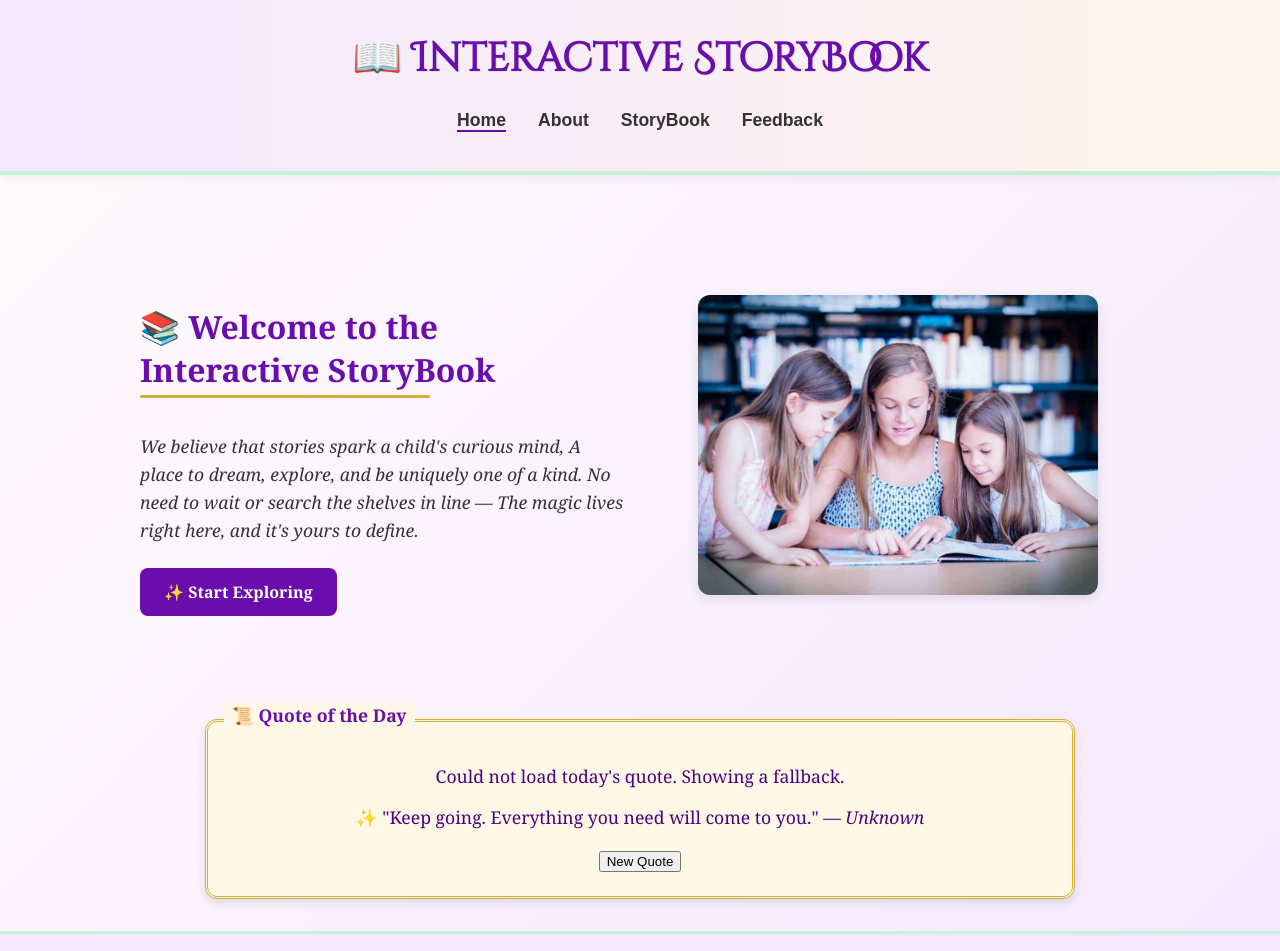
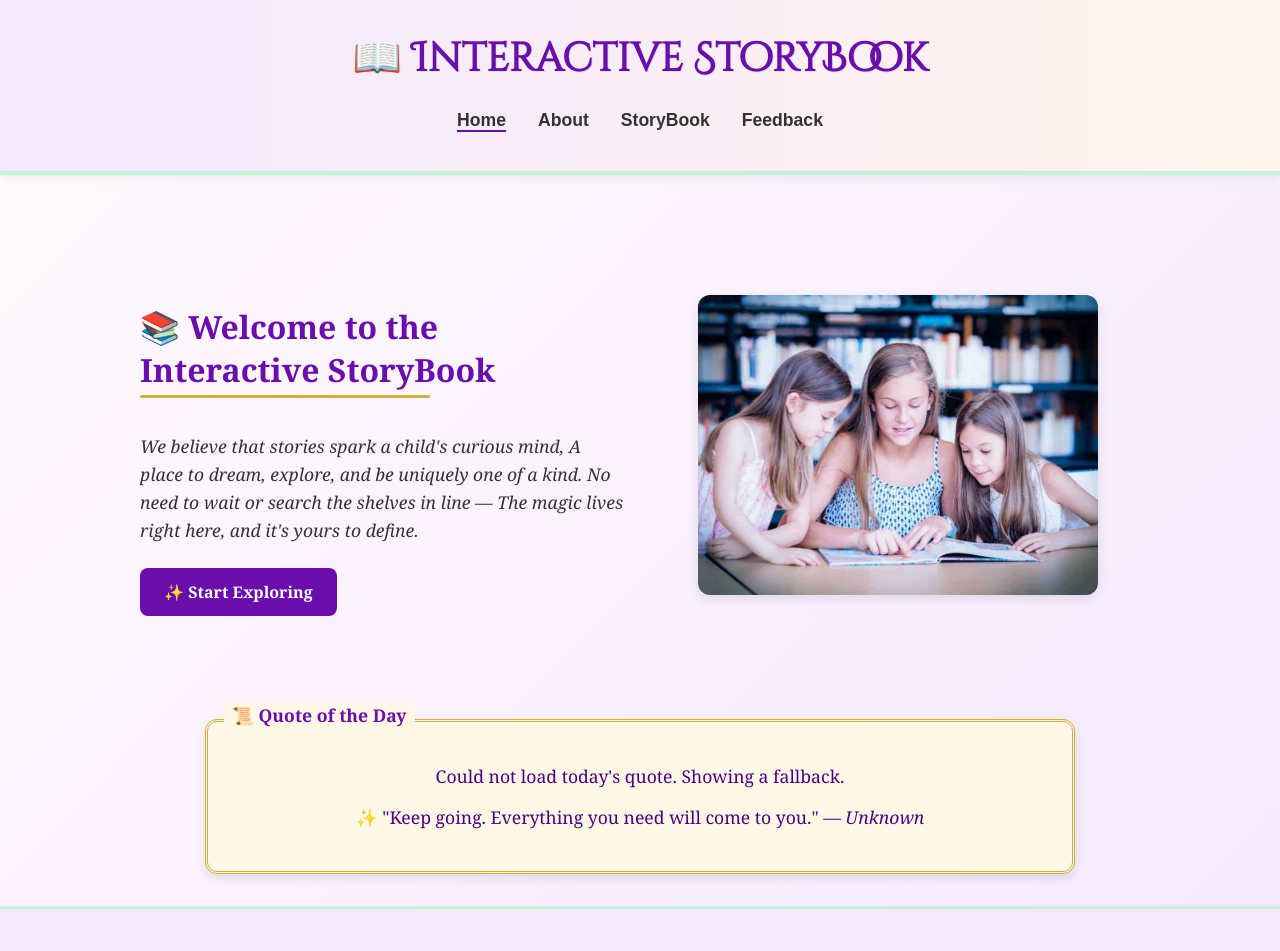
Before and after one commit to Anushap976/Interactive_StoryBook-Anusha-A, a React (Vite) app in the folder create-react-interactivestorybook/: page / in a window 1280 px wide. Shown: the top 951 px of the page. Built offline with nearby package versions, Linux system fonts and the light colour scheme; no server answers.

Commit message:
remove quote button

```diff
--- a/create-react-interactivestorybook/src/components/QuoteOfTheDay.jsx
+++ b/create-react-interactivestorybook/src/components/QuoteOfTheDay.jsx
@@ -64,10 +64,6 @@ const QuoteOfTheDay = () => {
                         ✨ "{quote}" {author && <cite>— {author}</cite>}
                     </blockquote>
 
-                    {/* Button to fetch a new quote on demand */}
-                    <button onClick={fetchQuote} className="refresh-button">
-                        New Quote
-                    </button>
                 </>
             )}
         </section>
```
